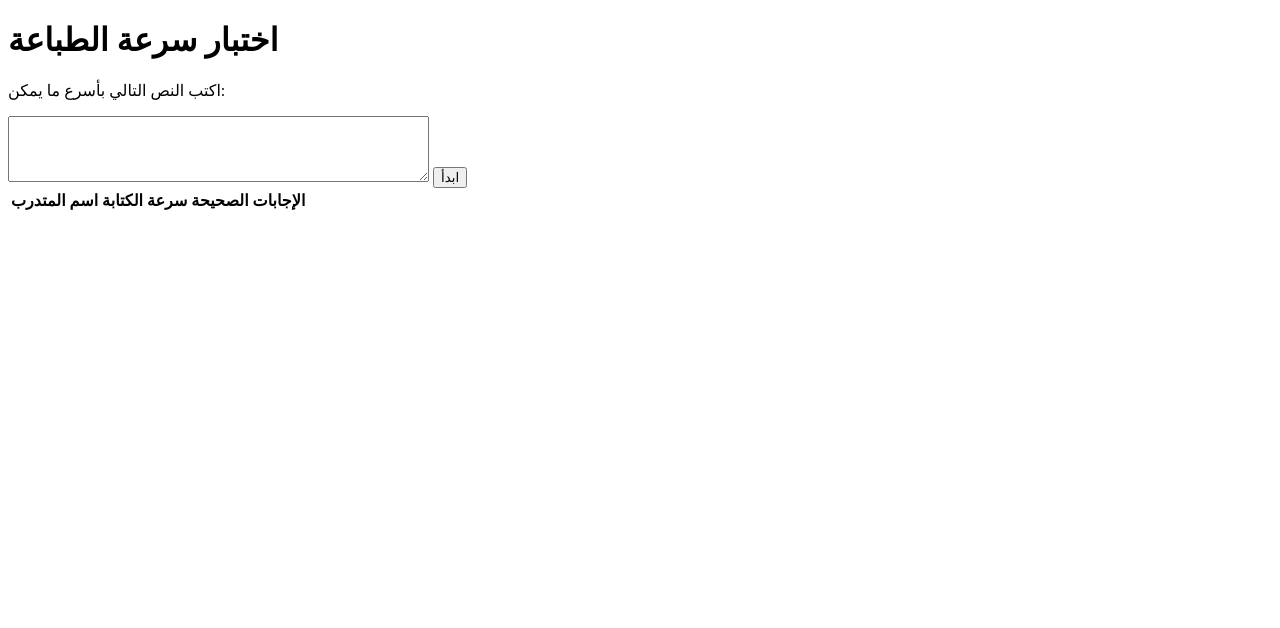
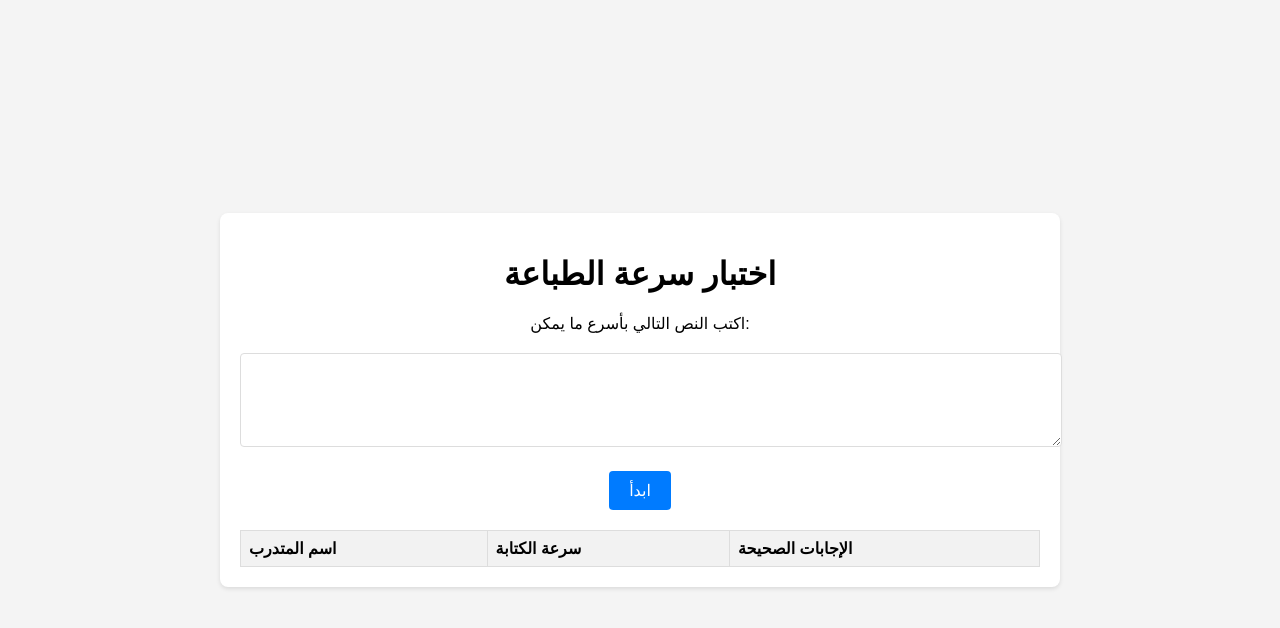
Before and after one commit to AshagAD/typing, a plain HTML site: page index.html in a window 1280 px wide. Drawn offline with Linux system fonts and the light colour scheme.

Commit message:
Add files via upload

```diff
--- a/index.html
+++ b/index.html
@@ -2,9 +2,73 @@
 <html>
 <head>
     <title>اختبار سرعة الطباعة</title>
-	<script src="js/script.js"></script>
+    <style>
+        body {
+            font-family: Arial, sans-serif;
+            display: flex;
+            justify-content: center;
+            align-items: center;
+            height: 100vh;
+            margin: 0;
+            background-color: #f4f4f4;
+        }
+
+        .container {
+            width: 80%;
+            max-width: 800px;
+            background-color: white;
+            padding: 20px;
+            border-radius: 8px;
+            box-shadow: 0 2px 4px rgba(0, 0, 0, 0.1);
+            text-align: center;
+        }
+
+        #text-to-type {
+            font-family: 'Al-Mohanad', sans-serif; /* استخدام خط المهند */
+            font-size: 24px;
+            color: blue;
+            margin-bottom: 20px;
+            font-weight: bold; /* خط عريض */
+        }
+
+        #user-input {
+            width: 100%;
+            padding: 10px;
+            margin-bottom: 20px;
+            border: 1px solid #ddd;
+            border-radius: 4px;
+            font-size: 16px;
+        }
+
+        #start-button {
+            padding: 10px 20px;
+            background-color: #007bff;
+            color: white;
+            border: none;
+            border-radius: 4px;
+            cursor: pointer;
+            font-size: 16px;
+        }
+
+        #result-table {
+            width: 100%;
+            border-collapse: collapse;
+            margin-top: 20px;
+        }
+
+        #result-table th, #result-table td {
+            border: 1px solid #ddd;
+            padding: 8px;
+            text-align: left;
+        }
+
+        #result-table th {
+            background-color: #f2f2f2;
+        }
+    </style>
 </head>
 <body>
+    <div class="container">
         <h1>اختبار سرعة الطباعة</h1>
         <p>اكتب النص التالي بأسرع ما يمكن:</p>
         <div id="text-to-type"></div>
@@ -22,6 +86,7 @@
             <tbody>
             </tbody>
         </table>
+    </div>
     <script src="script.js"></script>
 </body>
 </html>
```
Lines whose indentation alone changed are shown as unchanged.
